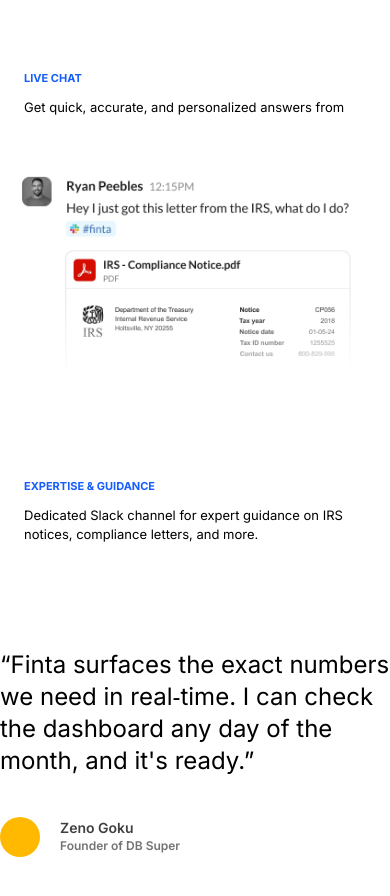
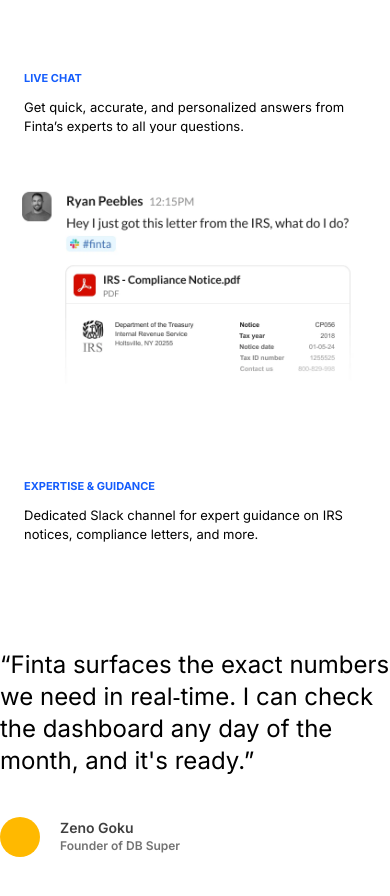
Before and after one commit to Evolver-3/newfintaupload, a React (Vite) app: page / in a window 390 px wide. Shown: the part 3082-3978 px from the top of the page. Built offline with nearby package versions, Linux system fonts and the light colour scheme; some icons are missing.

Commit message:
fixed some responsive error

```diff
--- a/src/finta/ChatAnimation/FintaChat.jsx
+++ b/src/finta/ChatAnimation/FintaChat.jsx
@@ -1,7 +1,7 @@
 import { motion,useAnimate,useInView,AnimatePresence} from 'motion/react'
 import ChatUi from './ChatUi'
 import Popple from './Popple'
-import { useEffect,useRef } from 'react'
+import { useEffect} from 'react'
 
 const FintaChat = () => {
   const [scope,animate]=useAnimate()
--- a/src/finta/Data/Datapage.jsx
+++ b/src/finta/Data/Datapage.jsx
@@ -31,7 +31,9 @@
        </NormalCardContain>
 
        <NormalCardContain heading={"EXPERTISE & GUIDANCE"} text={"Dedicated Slack channel for expert guidance on IRS notices, compliance letters, and more."} >
-        <img src='expertise.webp'/>
+        <div className='h-75'>
+          <img src='expertise.webp'/>
+        </div>
        </NormalCardContain>
 
 
```
